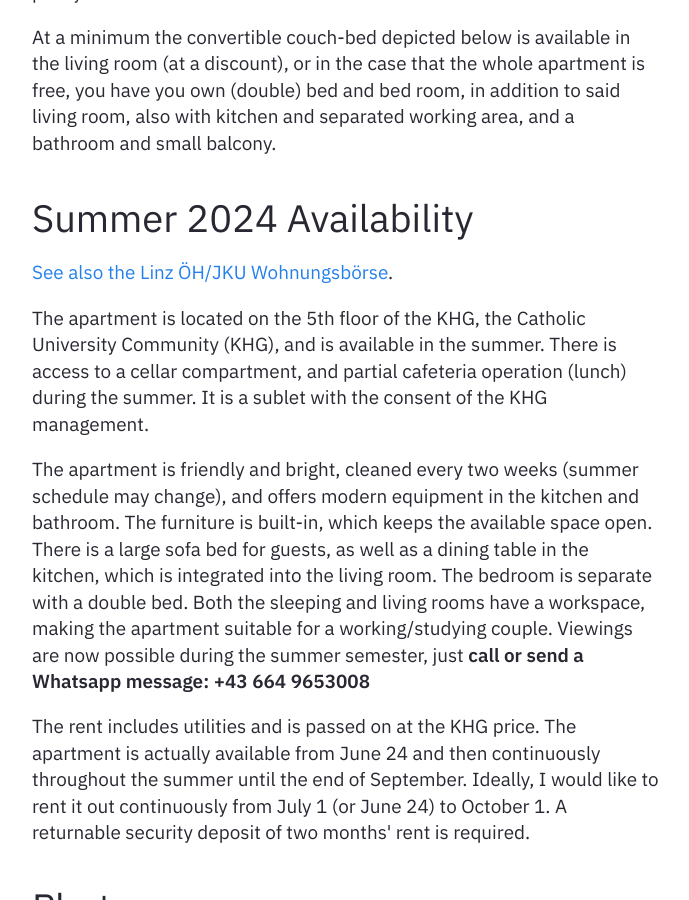
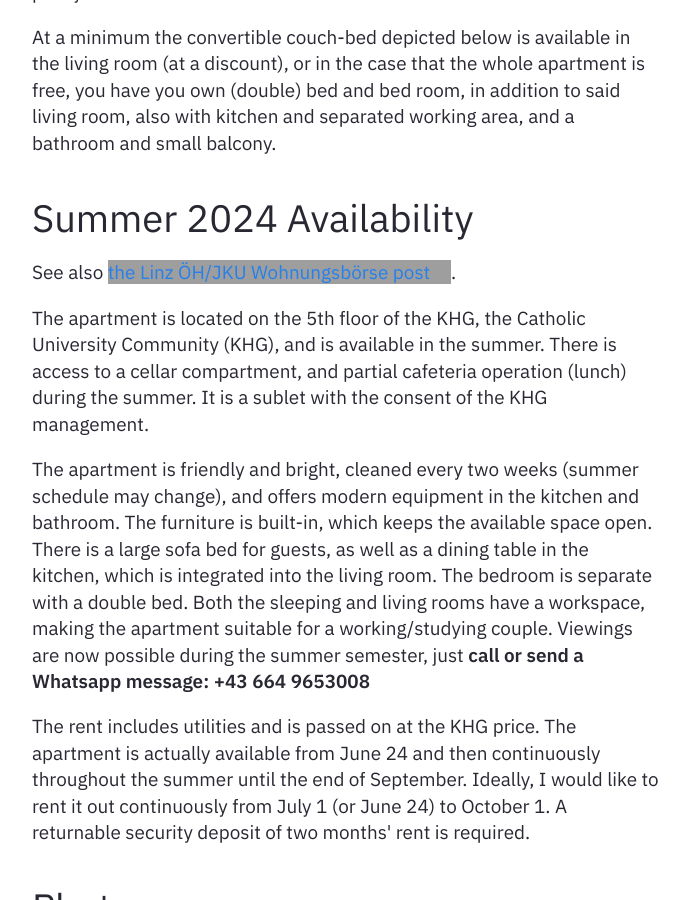
Before and after one commit to heseltime/heseltime.github.io, a Jekyll site: the page built from pages/551.md, in a window 1280 px wide and 900 px high, scrolled down 537 px. Shown: the whole window, without its empty margins (294-983 px from the left). Built offline with Jekyll 4.4.1, drawn with Linux system fonts in a browser that asks for light colours; grey boxes are pictures that could not be loaded.

Commit message:
add oeh link

```diff
--- a/pages/551.md
+++ b/pages/551.md
@@ -17,7 +17,7 @@ At a minimum the convertible couch-bed depicted below is available in the living
 
 # Summer 2024 Availability #
 
-[See also the Linz ÖH/JKU Wohnungsbörse]().
+See also  [the Linz ÖH/JKU Wohnungsbörse post](https://oeh.jku.at/wohnungen/zwei-zimmer-wohnung-mit-einbaum%C3%B6beln-zwei-schreibtischen-doppelbett-und-sch%C3%B6ner-k%C3%BCche).
 
 The apartment is located on the 5th floor of the KHG, the Catholic University Community (KHG), and is available in the summer. There is access to a cellar compartment, and partial cafeteria operation (lunch) during the summer. It is a sublet with the consent of the KHG management.
 
```
